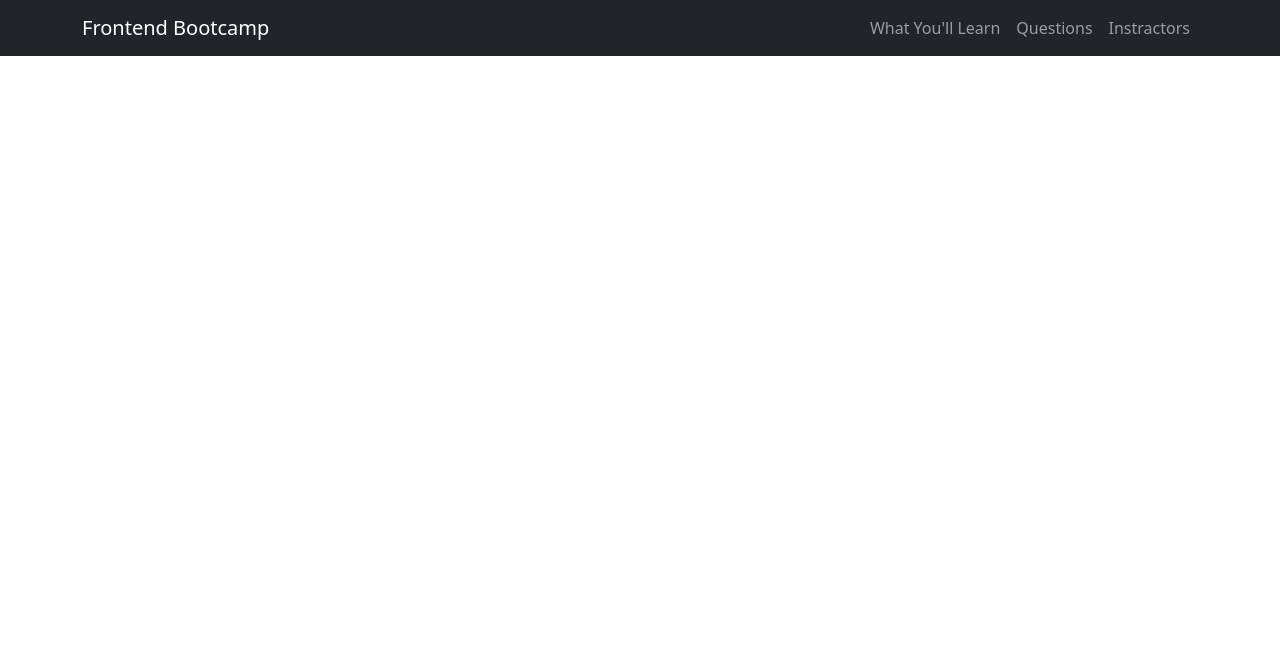
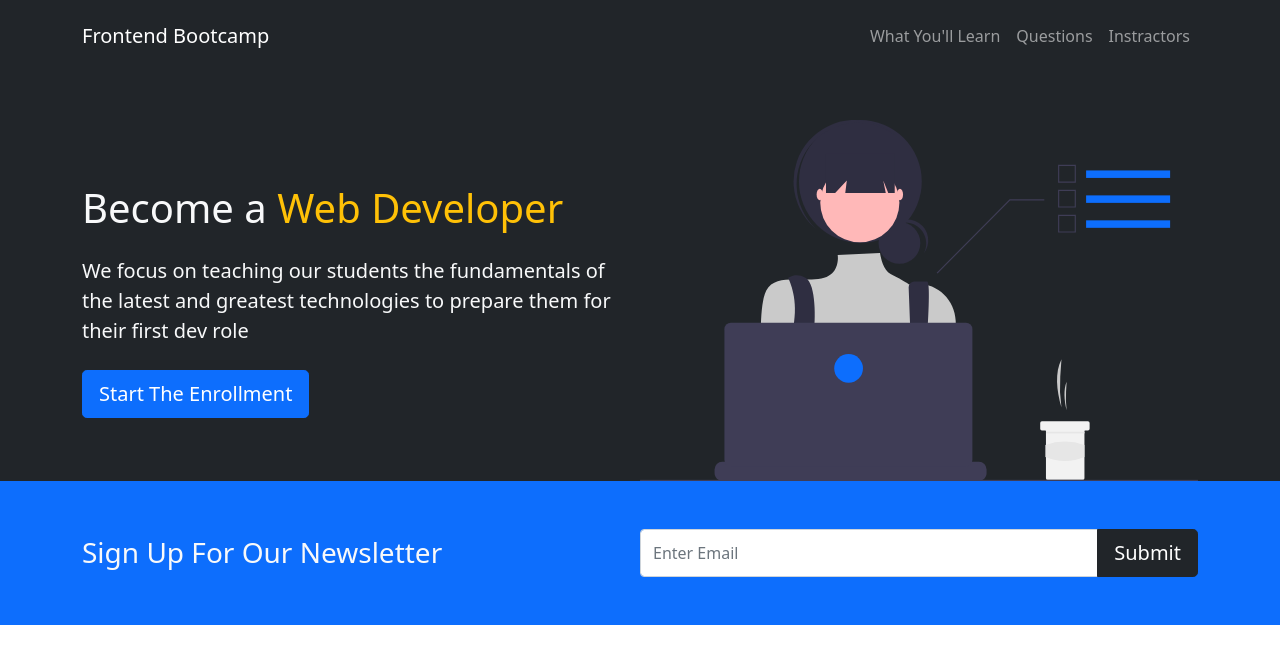
Before and after one commit to GalPalas/Bootstrap-5-Website, a React (Create React App) app: page / in a window 1280 px wide. Shown: the top 664 px of the page. Built offline with nearby package versions, Linux system fonts and the light colour scheme.

Commit message:
create showCase area

```diff
--- a/package.json
+++ b/package.json
@@ -10,6 +10,7 @@
     "node-sass": "^6.0.0",
     "react": "^17.0.2",
     "react-dom": "^17.0.2",
+    "react-router-dom": "^5.2.0",
     "react-scripts": "4.0.3",
     "web-vitals": "^1.1.2"
   },
--- a/src/App.js
+++ b/src/App.js
@@ -1,11 +1,20 @@
+import { BrowserRouter as Router, Route, Switch } from "react-router-dom";
+import Navbar from "./components/navbar/navbar";
+import WelcomePage from "./components/pages/welcomePage";
 import "./App.scss";
-import Navbar from "./components/navbar/navbar";
 
 function App() {
   return (
-    <div className="App">
+    <Router>
       <Navbar />
-    </div>
+      <div className="App">
+        <Switch>
+          <Route exact path="/">
+            <WelcomePage />
+          </Route>
+        </Switch>
+      </div>
+    </Router>
   );
 }
 
--- a/src/components/navbar/navbar.jsx
+++ b/src/components/navbar/navbar.jsx
@@ -3,7 +3,7 @@ import React from "react";
 function Navbar() {
   return (
     <div>
-      <nav className="navbar navbar-expand-md bg-dark navbar-dark">
+      <nav className="navbar navbar-expand-md bg-dark navbar-dark py-3">
         <div className="container">
           <a href="/#" className="navbar-brand">
             Frontend Bootcamp
--- /dev/null
+++ b/src/components/newsletter/newsletter.jsx
@@ -0,0 +1,26 @@
+import React from "react";
+import "./newsletter.scss";
+
+function Newsletter() {
+  return (
+    <section className="bg-primary text-light p-5">
+      <div className="container">
+        <div className="d-md-flex align-items-center justify-content-between">
+          <h3 className="mb-3 mb-md-0">Sign Up For Our Newsletter</h3>
+          <div className="input-group news-input">
+            <input
+              type="text"
+              className="form-control"
+              placeholder="Enter Email"
+            />
+            <button className="btn btn-dark btn-lg" type="button">
+              Submit
+            </button>
+          </div>
+        </div>
+      </div>
+    </section>
+  );
+}
+
+export default Newsletter;
--- /dev/null
+++ b/src/components/newsletter/newsletter.scss
@@ -0,0 +1,7 @@
+@media (min-width: 768px) {
+  section {
+    .news-input {
+      width: 50%;
+    }
+  }
+}
--- /dev/null
+++ b/src/components/pages/welcomePage.jsx
@@ -0,0 +1,14 @@
+import React from "react";
+import Showcase from "../showcase/showcase";
+import Newsletter from "../newsletter/newsletter";
+
+function WelcomePage() {
+  return (
+    <div>
+      <Showcase />
+      <Newsletter />
+    </div>
+  );
+}
+
+export default WelcomePage;
--- /dev/null
+++ b/src/components/showcase/showcase.jsx
@@ -0,0 +1,31 @@
+import React from "react";
+
+function Showcase() {
+  return (
+    <section className="bg-dark text-light p-5 p-lg-0 pt-lg-5 text-center text-sm-start">
+      <div className="container">
+        <div className="d-sm-flex align-items-center justify-content-between">
+          <div>
+            <h1>
+              Become a <span class="text-warning"> Web Developer </span>
+            </h1>
+            <p class="lead my-4">
+              We focus on teaching our students the fundamentals of the latest
+              and greatest technologies to prepare them for their first dev role
+            </p>
+            <button className="btn btn-primary btn-lg">
+              Start The Enrollment
+            </button>
+          </div>
+          <img
+            className="image-fluid w-50 d-none d-sm-block"
+            src="/images/showcase.svg"
+            alt=""
+          ></img>
+        </div>
+      </div>
+    </section>
+  );
+}
+
+export default Showcase;
```
Also changed, not shown: src/components/showcase/showcase.scss (added), 1 other file (tests, documents, lock files or other folders).
